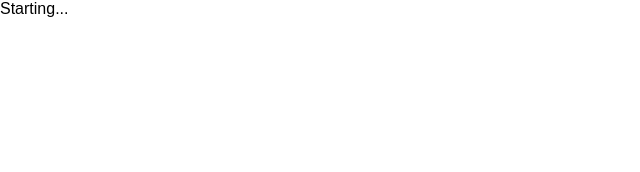
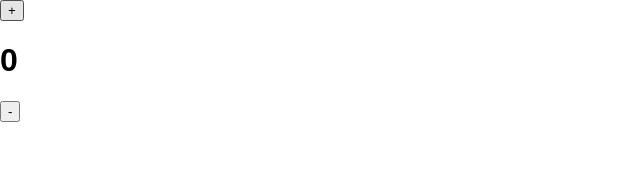
Before and after one commit to davidborah-gda/magic-react-counter, a React (Create React App) app: page / in a window 1280 px wide. Shown: the top 172 px of the page, without its empty margins (0-640 px from the left). Built offline with nearby package versions, Linux system fonts and the light colour scheme.

Commit message:
stubbed out basis of counter

```diff
--- a/src/App.js
+++ b/src/App.js
@@ -3,9 +3,19 @@ import React, { Component } from 'react';
 import './App.css';
 
 class App extends Component {
+  constructor(props){
+    super(props);
+    this.state = {
+      count: 0
+    };
+  }
   render() {
     return (
-      <div>Starting...</div>
+      <div>
+        <button onClick={() => alert('yayyy')}>+</button>
+        <h1>{this.state.count}</h1>
+        <button onClick={() => alert('noooo')}>-</button>
+      </div>
     );
   }
 }
```
